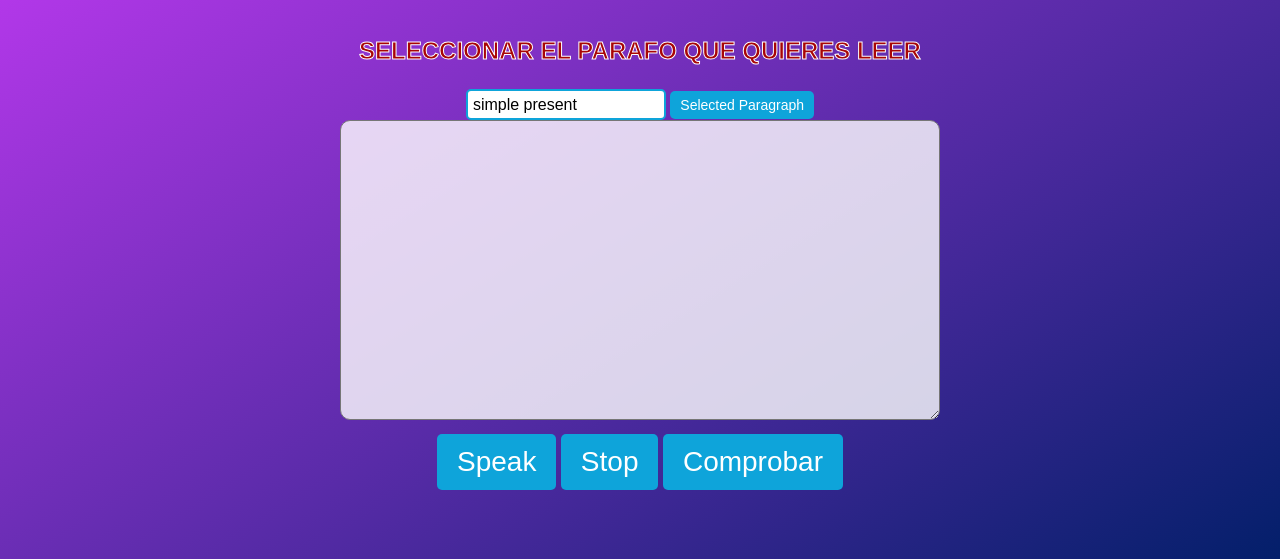
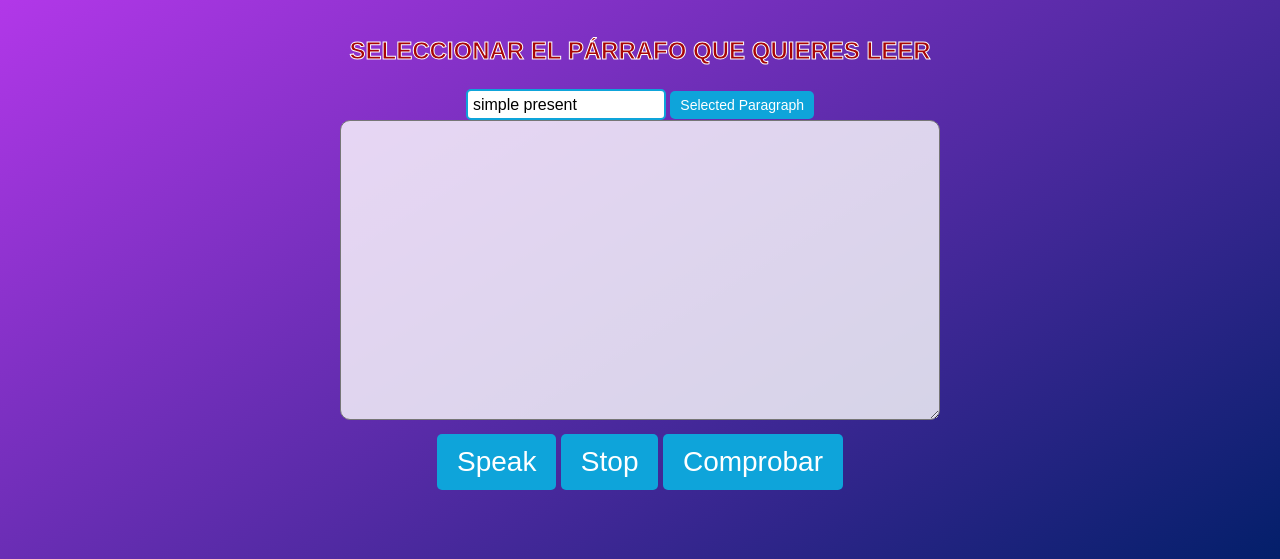
Before and after one commit to Grazzly1/AllinOneEnglish.github, a plain HTML site: page index.html in a window 1280 px wide. Shown: the part 241-800 px from the top of the page. Drawn offline with Linux system fonts and the light colour scheme.

Commit message:
index.html

```diff
--- a/index.html
+++ b/index.html
@@ -9,7 +9,7 @@
 <body>
     <div class="voice_to_text">
         <h1>ALL IN ONE ENGLISH</h1>
-        <p id="parrafoinicial">Seleccionar el parafo que quieres leer</p>
+        <p id="parrafoinicial">Seleccionar el párrafo que quieres leer</p>
         <select id="select_paragraph" class="styled-select">
             <option value="paragraph1">simple present</option>
             <option value="paragraph2">simple past</option>
```
